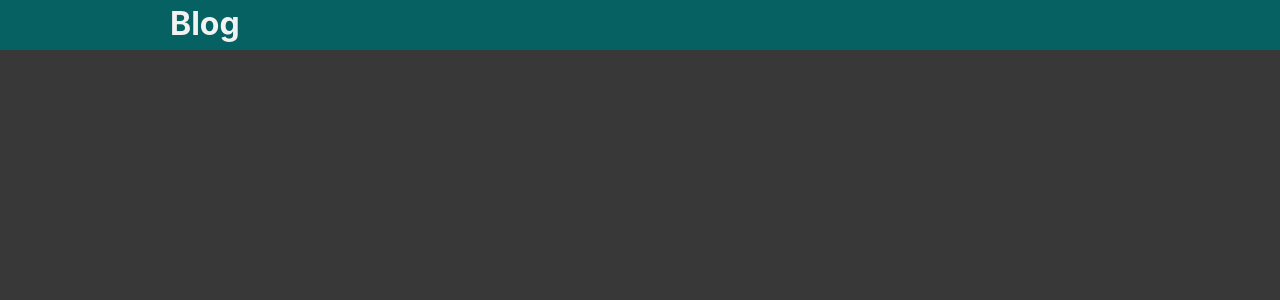
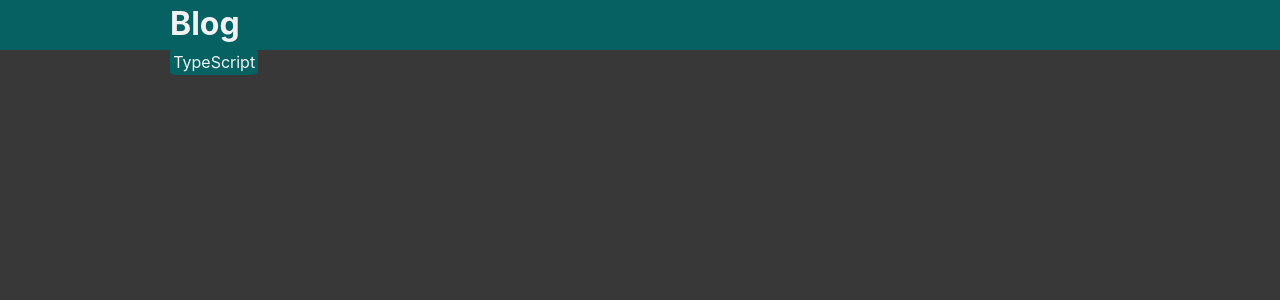
Before and after one commit to tk1351/huron, a React (Vite) app: page / in a window 1280 px wide. Shown: the top 300 px of the page. Built offline with nearby package versions, Linux system fonts and the light colour scheme.

Commit message:
feat: Tagコンポーネント作成

```diff
--- a/src/App.tsx
+++ b/src/App.tsx
@@ -1,3 +1,11 @@
 import { Header } from './components/commons/Header/Header'
+import { Tag } from './components/atoms/Tag/Tag'
 
-export const App = () => <Header />
+export const App = () => (
+  <>
+    <Header />
+    <main>
+      <Tag title="TypeScript" href="#" />
+    </main>
+  </>
+)
--- /dev/null
+++ b/src/components/atoms/Tag/Tag.tsx
@@ -0,0 +1,13 @@
+import { FC } from 'react'
+import { tag } from './style'
+
+type Props = {
+  title: string
+  href: string
+}
+
+export const Tag: FC<Props> = ({ title, href }) => (
+  <a css={tag} href={href}>
+    {title}
+  </a>
+)
--- /dev/null
+++ b/src/components/atoms/Tag/style.ts
@@ -0,0 +1,8 @@
+import { css } from '@emotion/react'
+
+export const tag = css({
+  backgroundColor: '#066163',
+  borderRadius: '10%',
+  padding: '0.2rem',
+  textDecoration: 'none'
+})
--- a/src/index.css
+++ b/src/index.css
@@ -16,6 +16,10 @@ code {
     monospace;
 }
 
+main {
+  padding: 0 170px;
+}
+
 a {
   color: #f2f2f2;
 }
```
Also changed, not shown: 2 other files (tests, documents, lock files or other folders).
